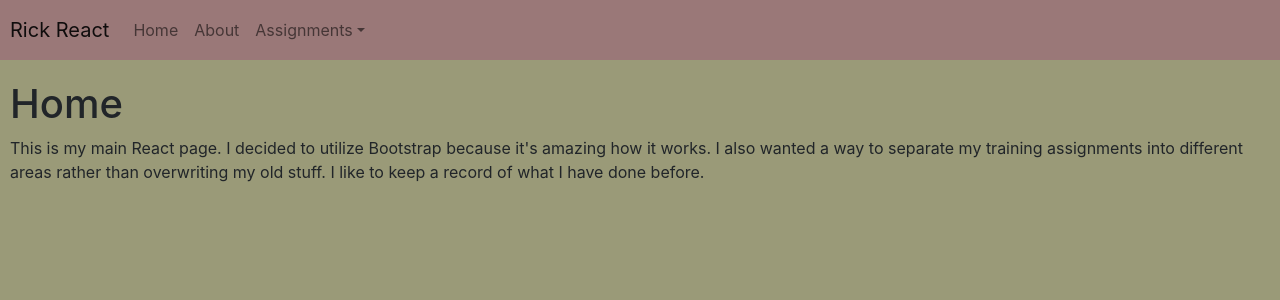
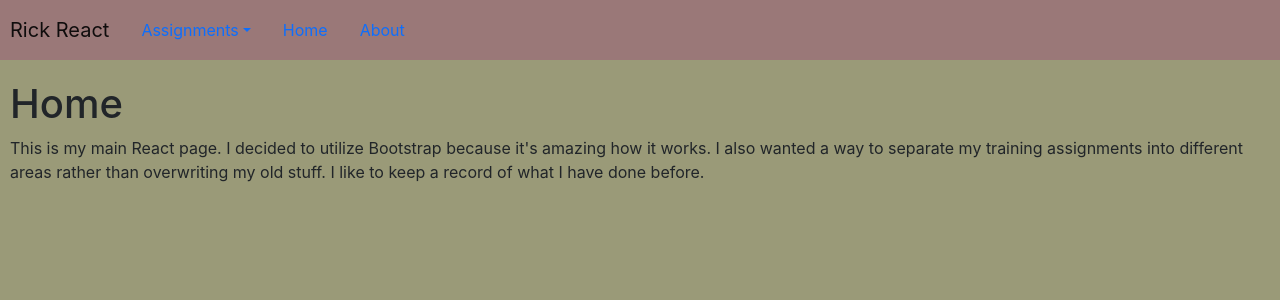
Before and after one commit to RickF71/react-code, a React (Create React App) app: page / in a window 1280 px wide. Shown: the top 300 px of the page. Built offline with nearby package versions, Linux system fonts and the light colour scheme.

Commit message:
changed from browswerrouter to hashrouter

```diff
--- a/src/App.js
+++ b/src/App.js
@@ -11,16 +11,19 @@ import ParentToChild from './component/ParentToChild';
 
 import TwoWayBind from './component/TwoWayBind';
 // import ChildComponent from './component/ChildComponent';
+
+import CauculatorOutput from './component/CalculatorOutput';
+// import {BrowserRouter as Router, Link, Routes, Route} from 'react-router-dom';
+import {HashRouter as Router, Link, Routes, Route} from 'react-router-dom';
+// import { HashRouter } from 'react-router-dom';
+import Button from 'react-bootstrap/Button';
+import Home from './component/Home';
 import Calculator from './component/Calculator';
-import CauculatorOutput from './component/CalculatorOutput';
-import {BrowserRouter as Router, Link, Routes, Route} from 'react-router-dom';
-import { HashRouter } from 'react-router-dom';
-import Home from './component/Home';
 import About from './component/About';
 import Profile from './component/Profile';
 import RouteError from './RouteError';
 import Redirect from './Redirect';
-import Button from 'react-bootstrap/Button';
+
 import { Col, Row, Form, Navbar,
     Container, Nav, NavDropdown, NavDropdownProps } from "react-bootstrap";
 import LoginForm from './component/LoginForm';
@@ -38,13 +41,7 @@ function App() {
           <Container>
             <Navbar className="navigation" fixed="top" expand="lg" >
             <Navbar.Brand href="#home">Rick React</Navbar.Brand>
-            <Navbar.Toggle aria-controls="basic-navbar-nav" />
-            <Navbar.Collapse id="basic-navbar-nav">
-              <Nav className="me-auto">
-                <Nav.Link href="/">Home</Nav.Link>
-                <Nav.Link href="/about">About</Nav.Link>
-
-                <NavDropdown title="Assignments" id="basic-nav-dropdown">
+             <NavDropdown title="Assignments" id="basic-nav-dropdown">
                   <NavDropdown.Item><Link to="/calculator">Calculator</Link></NavDropdown.Item>
                   <NavDropdown.Item><Link to="/reactlayout">React Layout</Link></NavDropdown.Item>
                   {/* <NavDropdown.Item><Link to="/dynamiccontent">Dynamic Content</Link></NavDropdown.Item> */}
@@ -54,6 +51,14 @@ function App() {
                   <NavDropdown.Item><Link to="/githubext">My Github React</Link></NavDropdown.Item>
 
                 </NavDropdown>
+                <Nav.Link href="/">Home</Nav.Link>
+                <Nav.Link href="/about">About</Nav.Link>
+              <Navbar.Toggle aria-controls="basic-navbar-nav" />
+            <Navbar.Collapse id="navbar-nav">
+              <Nav className="me-auto">
+
+
+
               </Nav>
               </Navbar.Collapse>
 
```
